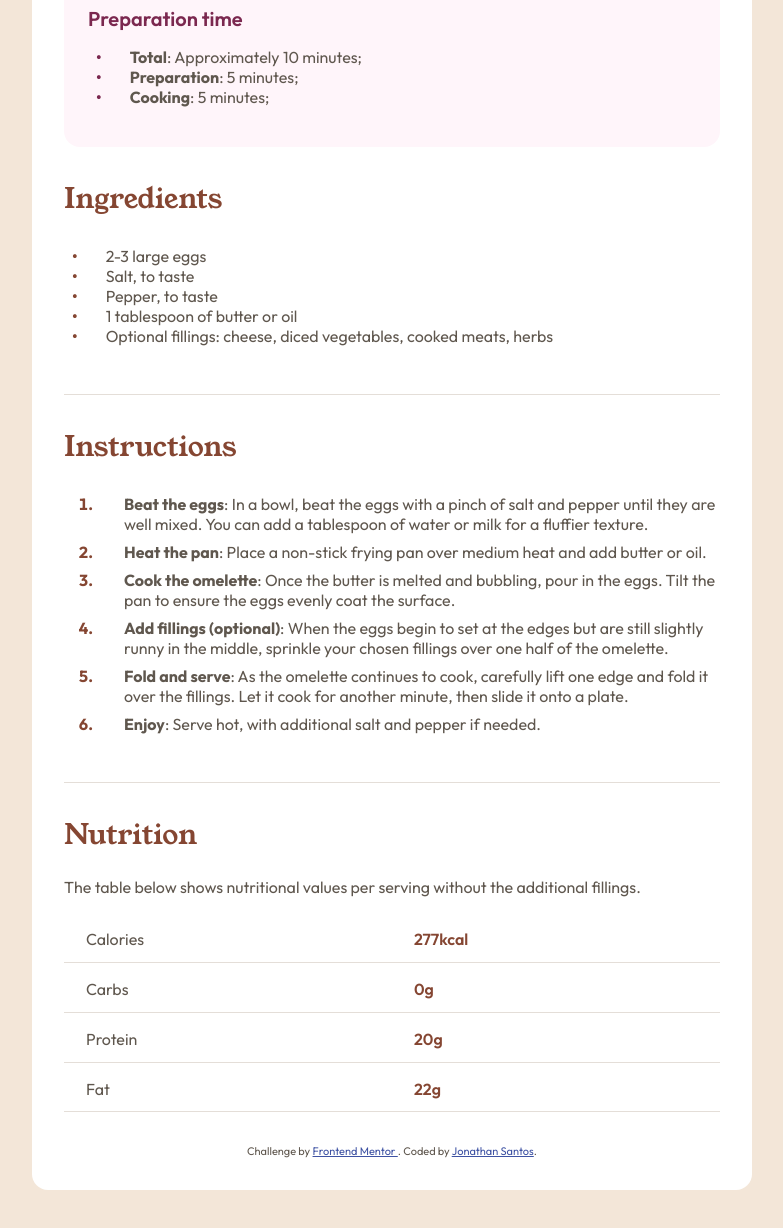
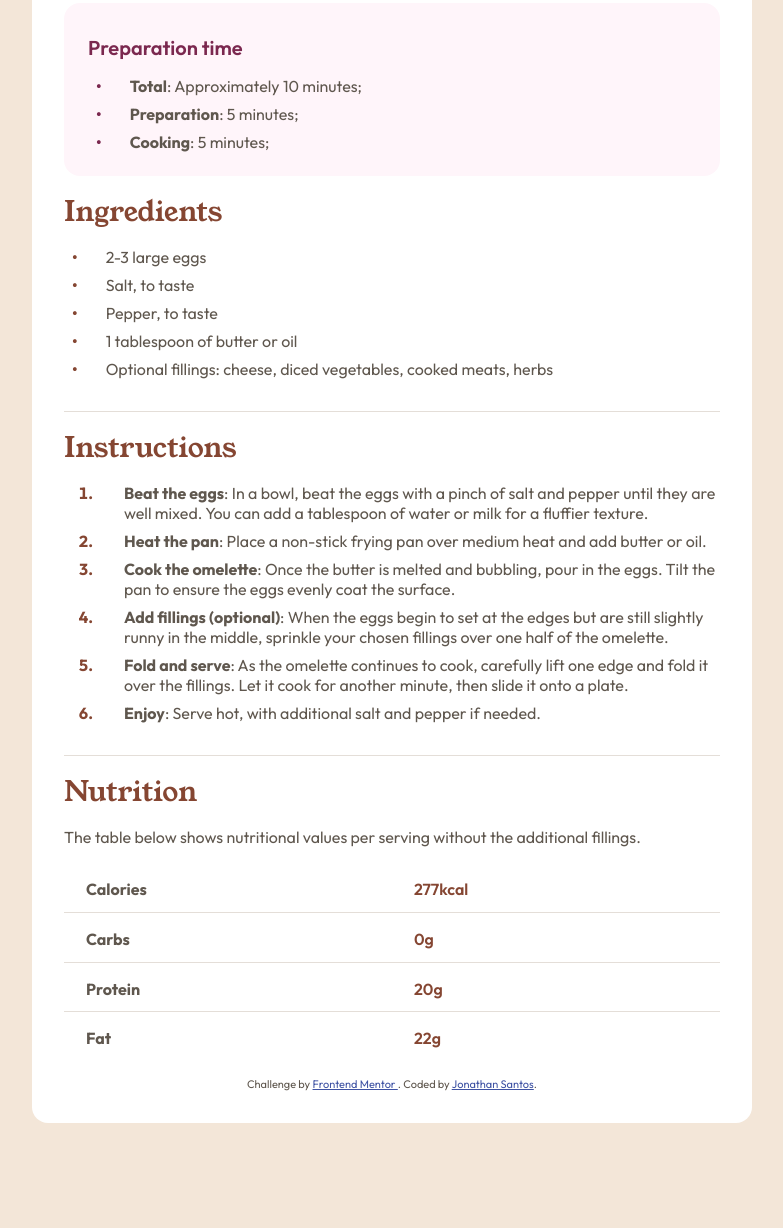
Before and after one commit to JonathanGOSantos/100daysofcode, a plain HTML site: page day2/recipe-page-main/index.html in a window 1280 px wide. Shown: the part 594-1822 px from the top of the page, without its empty margins (248-1031 px from the left). Drawn offline with Linux system fonts and the light colour scheme.

Commit message:
upd readme.md

```diff
--- a/day2/recipe-page-main/assets/css/main.css
+++ b/day2/recipe-page-main/assets/css/main.css
@@ -45,8 +45,6 @@ main h1 {
   line-height: 2rem;
 
   color: var(--dark-charcoal);
-
-  margin: 0.5rem 0;
 }
 
 .c-preparation {
@@ -63,16 +61,20 @@ main h1 {
     margin: 0.5rem 0;
   }
 
+  ul {
+    margin-bottom: 0;
+  }
+
   li::before {
     color: var(--secondary);
   }
 }
 
-.c-ingrendients {
-  padding-block: 2rem;
+.c-ingredients {
+  padding-block: 1rem;
 
   h2 {
-    margin: 0 0 1.75rem;
+    margin: 0 0 1rem;
     font-family: 'Young Serif', serif;
     font-weight: 400;
     font-size: 1.75rem;
@@ -87,10 +89,10 @@ main h1 {
 .c-instructions {
   border: 1px solid var(--light-grey);
   border-inline: none;
-  padding-block: 2rem;
+  padding-block: 1rem;
 
   h2 {
-    margin: 0 0 1.75rem;
+    margin: 0 0 1rem;
     font-family: 'Young Serif', serif;
     font-weight: 400;
     font-size: 1.75rem;
@@ -116,10 +118,10 @@ main h1 {
 }
 
 .c-nutrition {
-  padding-block: 2rem;
+  padding-block: 1rem;
 
   h2 {
-    margin-top: 0;
+    margin: 0 0 1rem;
     font-family: 'Young Serif', serif;
     font-weight: 400;
     font-size: 1.75rem;
@@ -140,13 +142,13 @@ main h1 {
     width: 50%;
   }
 
-  th {
-    font-weight: 400;
-  }
-
   td {
     color: var(--primary);
     font-weight: 600;
+  }
+
+  tbody tr:last-child > * {
+    border: none;
   }
 }
 
@@ -195,6 +197,9 @@ ul {
   padding-left: 0.5rem;
   list-style: none;
 
+  display: flex;
+  flex-direction: column;
+  gap: 0.5rem;
   li {
     line-height: 1.25rem;
 
--- a/day2/recipe-page-main/index.html
+++ b/day2/recipe-page-main/index.html
@@ -47,7 +47,7 @@
             </li>
           </ul>
         </section>
-        <section class="c-ingrendients">
+        <section class="c-ingredients">
           <h2>Ingredients</h2>
           <ul>
             <li><span>2-3 large eggs</span></li>
```
Also changed, not shown: day2/recipe-page-main/README.md, day2/recipe-page-main/design/desktop.png (added), day2/recipe-page-main/design/mobile.png (added), day2/recipe-page-main/design/website.png (deleted).
